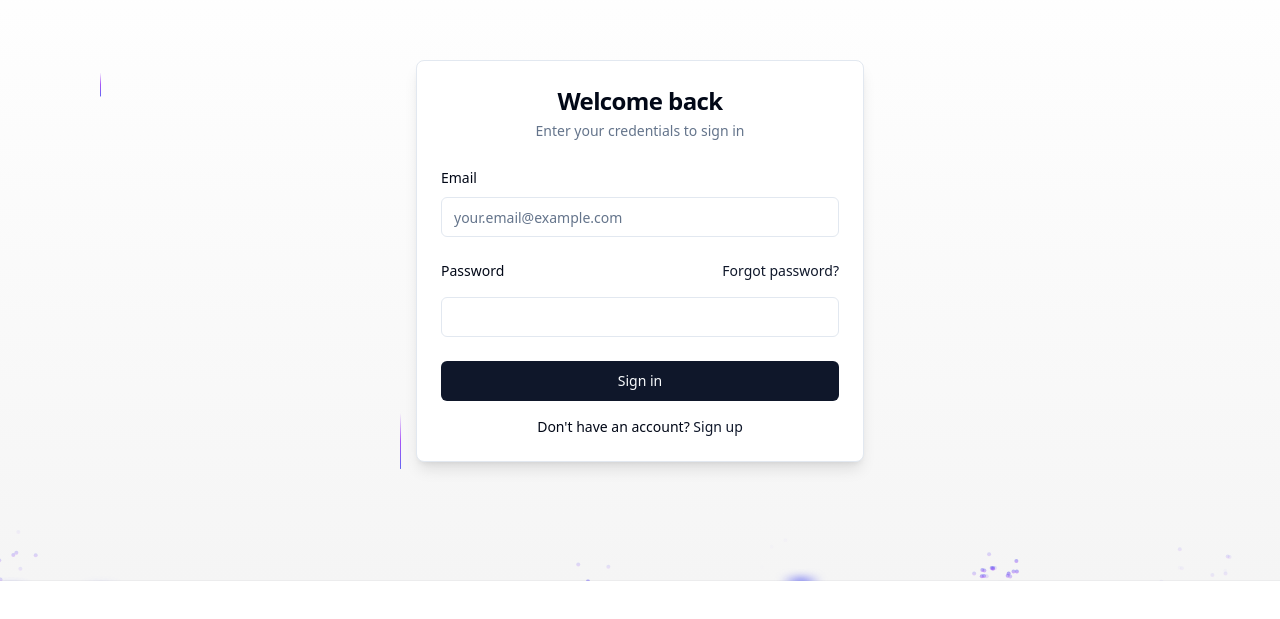
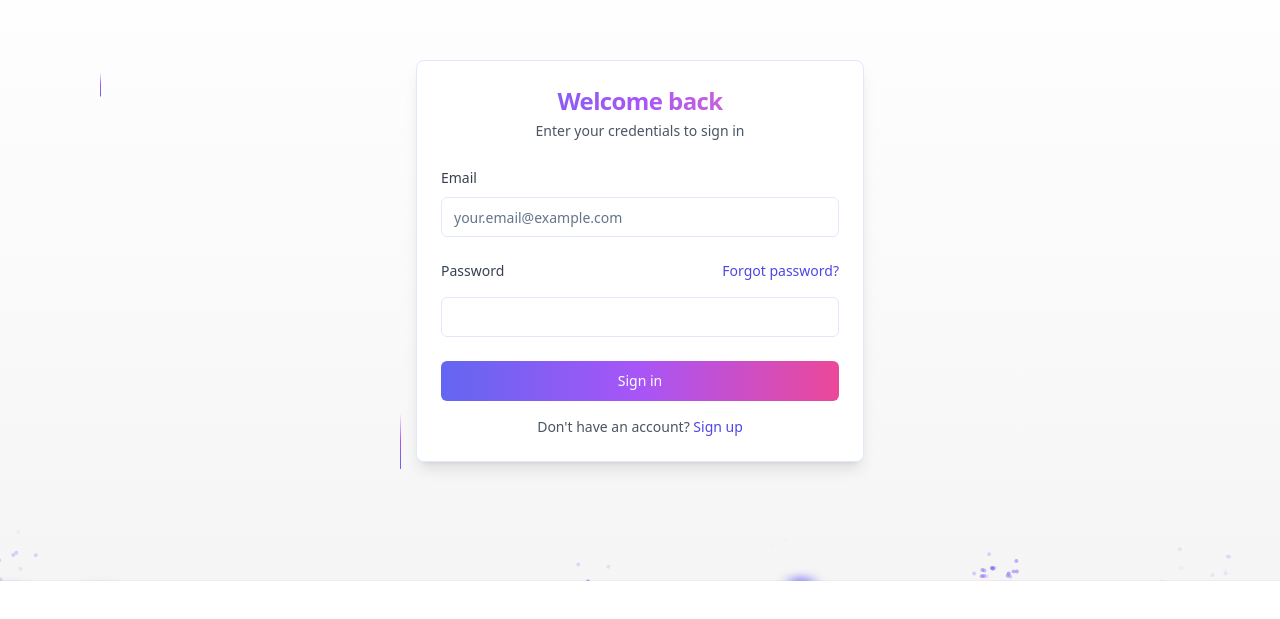
Before and after one commit to dummy-intern104/invex-billing, a React (Vite) app: page / in a window 1280 px wide. Shown: the part 139-758 px from the top of the page. Built offline with nearby package versions, Linux system fonts and the light colour scheme.

Commit message:
Add user authentication color
Adds a color scheme suitable for user authentication components.

```diff
--- a/src/components/auth/login-form.tsx
+++ b/src/components/auth/login-form.tsx
@@ -48,17 +48,17 @@ export function LoginForm() {
   };
 
   return (
-    <Card className="w-full shadow-lg">
+    <Card className="w-full shadow-lg bg-white/90 backdrop-blur-sm border-indigo-100 dark:bg-black/40 dark:border-purple-900/30">
       <CardHeader className="space-y-1">
-        <CardTitle className="text-2xl font-bold text-center">Welcome back</CardTitle>
-        <CardDescription className="text-center">
+        <CardTitle className="text-2xl font-bold text-center bg-clip-text text-transparent bg-gradient-to-r from-indigo-500 via-purple-500 to-pink-400">Welcome back</CardTitle>
+        <CardDescription className="text-center text-gray-600 dark:text-gray-300">
           Enter your credentials to sign in
         </CardDescription>
       </CardHeader>
       <form onSubmit={handleSubmit}>
         <CardContent className="space-y-4">
           <div className="space-y-2">
-            <Label htmlFor="email">Email</Label>
+            <Label htmlFor="email" className="text-gray-700 dark:text-gray-200">Email</Label>
             <Input
               id="email"
               name="email"
@@ -67,12 +67,13 @@ export function LoginForm() {
               value={formData.email}
               onChange={handleChange}
               required
+              className="border-indigo-100 focus-visible:ring-indigo-400 dark:border-purple-800/30"
             />
           </div>
           <div className="space-y-2">
             <div className="flex items-center justify-between">
-              <Label htmlFor="password">Password</Label>
-              <Button variant="link" className="px-0 font-normal h-auto" type="button">
+              <Label htmlFor="password" className="text-gray-700 dark:text-gray-200">Password</Label>
+              <Button variant="link" className="px-0 font-normal h-auto text-indigo-600 hover:text-indigo-700 dark:text-purple-400 dark:hover:text-purple-300" type="button">
                 Forgot password?
               </Button>
             </div>
@@ -83,16 +84,21 @@ export function LoginForm() {
               value={formData.password}
               onChange={handleChange}
               required
+              className="border-indigo-100 focus-visible:ring-indigo-400 dark:border-purple-800/30"
             />
           </div>
         </CardContent>
         <CardFooter className="flex flex-col space-y-4">
-          <Button type="submit" className="w-full" disabled={isLoading}>
+          <Button
+            type="submit"
+            className="w-full bg-gradient-to-r from-indigo-500 via-purple-500 to-pink-500 hover:from-indigo-600 hover:via-purple-600 hover:to-pink-600 text-white"
+            disabled={isLoading}
+          >
             {isLoading ? "Signing in..." : "Sign in"}
           </Button>
-          <div className="text-center text-sm">
+          <div className="text-center text-sm text-gray-600 dark:text-gray-300">
             Don't have an account?{" "}
-            <Button variant="link" className="p-0 h-auto font-normal" type="button">
+            <Button variant="link" className="p-0 h-auto font-normal text-indigo-600 hover:text-indigo-700 dark:text-purple-400 dark:hover:text-purple-300" type="button">
               Sign up
             </Button>
           </div>
```
